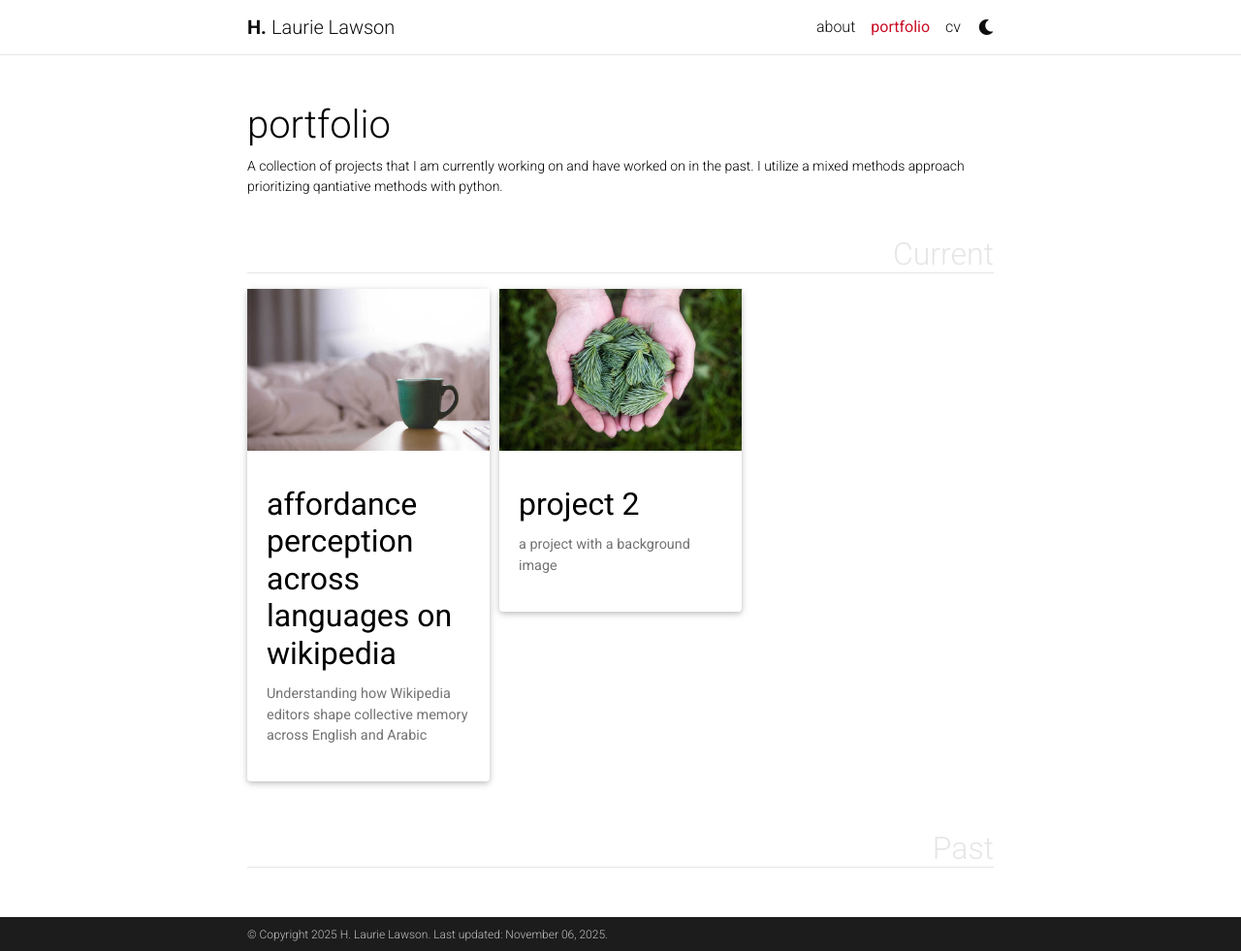
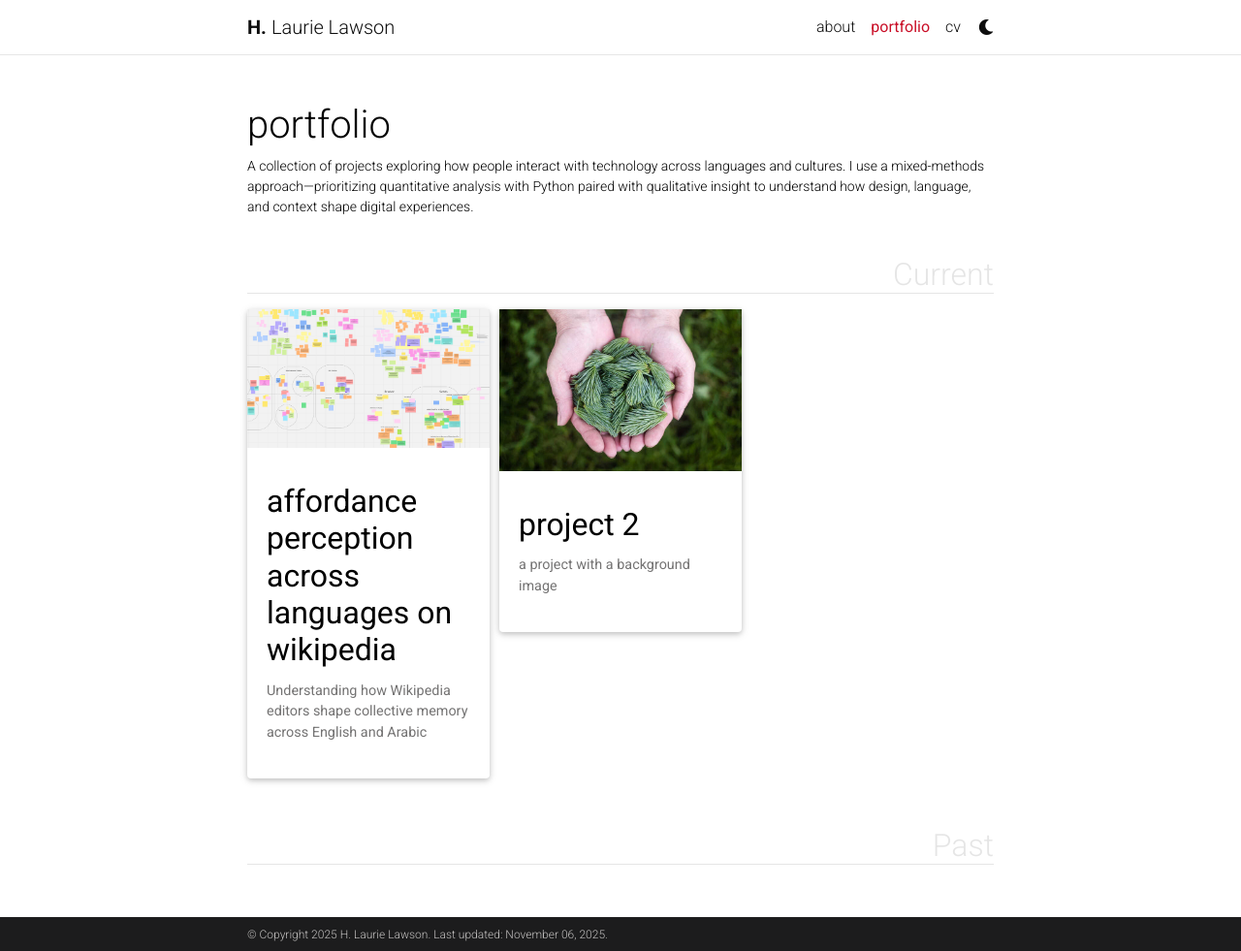
Before and after one commit to hlaurielawson/hlaurielawson.github.io, a Jekyll site: the page built from _pages/portfolio.md, in a window 1280 px wide and 981 px high. Shown: the whole window at 97% size. Built offline with Jekyll 4.4.1, drawn with Linux system fonts in a browser that asks for light colours; full-size pictures stand in for the smaller copies a plugin makes; comment, search, counter and statistics services are not loaded; a style sheet for code colours, icons or effects is not loaded.

Commit message:
updating project1

```diff
--- a/_pages/portfolio.md
+++ b/_pages/portfolio.md
@@ -2,7 +2,7 @@
 layout: page
 title: portfolio
 permalink: /projects/
-description: A collection of projects that I am currently working on and have worked on in the past. I utilize a mixed methods approach prioritizing qantiative methods with python.
+description: A collection of projects exploring how people interact with technology across languages and cultures. I use a mixed-methods approach—prioritizing quantitative analysis with Python paired with qualitative insight to understand how design, language, and context shape digital experiences.
 nav: true
 nav_order: 2
 display_categories: [Current, Past]
```
Also changed, not shown: _projects/1_project.md (+1 -1 lines), assets/img/miroSurvey.jpg (added).
